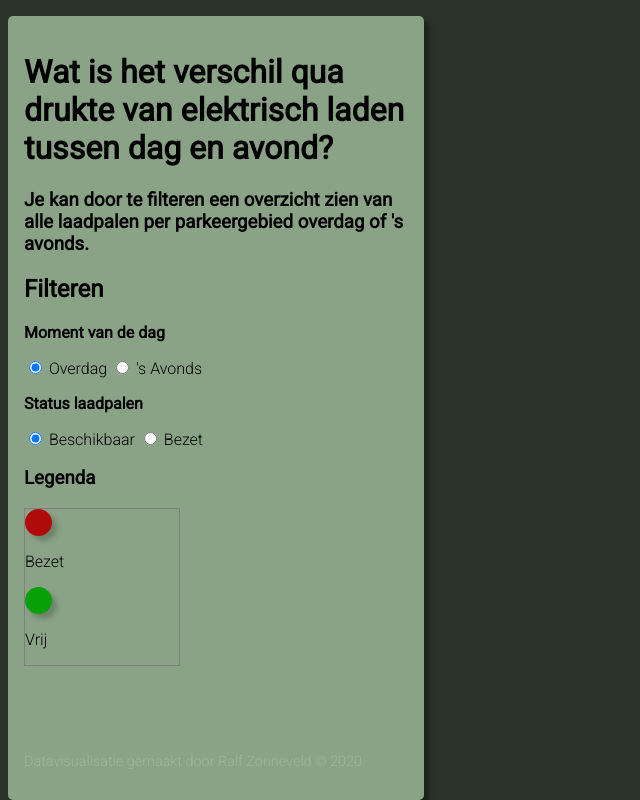
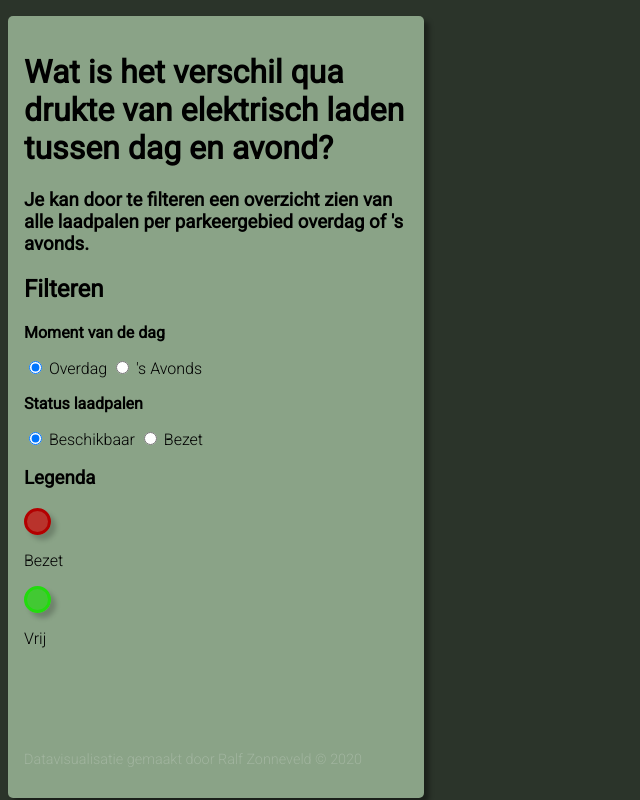
Before and after one commit to ralfz123/frontend-data, a plain HTML site: page d3/index.html in a window 1280 px wide. Shown: the whole page, without its empty margins (0-640 px from the left). Drawn offline with nearby package versions, Linux system fonts and the light colour scheme; some packages are replaced by stand-ins of ours; no server answers; a script that the page names is missing.

Commit message:
Changed legenda

```diff
--- a/d3/styles.css
+++ b/d3/styles.css
@@ -30,7 +30,7 @@ body .dashboard .active-framework {
 }
 
 body .dashboard .legenda {
-	border: 0.1px solid grey;
+	/* border: 0.1px solid grey; */
 	position: relative;
 	display: flex;
 	flex-wrap: wrap;
@@ -46,14 +46,16 @@ body .dashboard .legenda > div {
 }
 
 .legenda-circle-1 {
-	background-color: rgb(175, 11, 11);
-	border: 3px solid rgb(175, 11, 11);
+	background-color: rgba(201, 14, 14, 0.753);
+	border: 3px solid rgb(179, 0, 0);
+
 	box-shadow: 5px 5px 5px rgba(0, 0, 0, 0.2);
 }
 
 .legenda-circle-2 {
-	background-color: rgb(7, 160, 7);
-	border: 3px solid rgb(7, 160, 7);
+	background-color: rgba(34, 219, 13, 0.685);
+	border: 3px solid rgb(34, 219, 13);
+
 	box-shadow: 5px 5px 5px rgba(0, 0, 0, 0.2);
 }
 
@@ -103,7 +105,7 @@ path {
 }
 
 .chargingValue {
-	fill: rgba(131, 10, 10, 0.753);
+	fill: rgba(201, 14, 14, 0.753);
 	stroke: rgb(179, 0, 0);
 }
 
```
